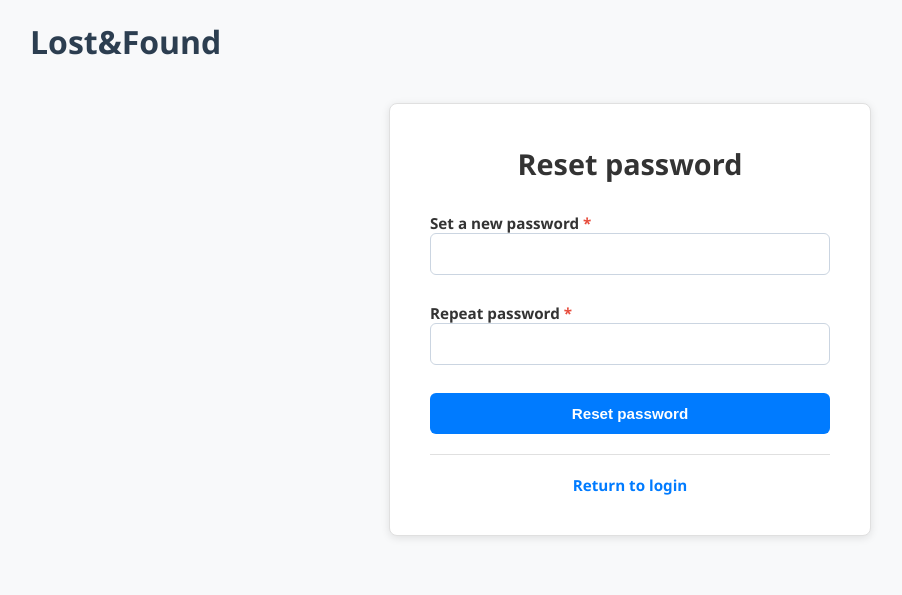
After one commit to entropy64t/LostAndFound_SchoolProject, a Flask app: page /reset/link in a window 1280 px wide. The commit adds this page. Shown: the top 595 px of the page, without its empty margins (10-912 px from the left). Run offline with Flask 3, Linux system fonts and the light colour scheme.

Commit message:
Password reset functionality

```diff
--- a/db_init/db_init.sql
+++ b/db_init/db_init.sql
@@ -22,6 +22,8 @@ CREATE TABLE users (
 	password text NOT NULL,
 	otp text,
 	otp_creation timestamptz,
+	pwreset text,
+	pwreset_creation timestamptz,
 	account_verified boolean NOT NULL,
 	grade integer REFERENCES grades(id)
 );
--- a/routes.py
+++ b/routes.py
@@ -17,7 +17,7 @@ from app import app, db, login_manager, babel
 from models import Report, Grade, get_grade
 from user import User, get_user, find_by_email, create_user
 
-from verification import send_message_email, verify_domain
+from verification import send_message_email, send_pwreset, verify_domain
 
 from flask_babel import gettext as lang
 
@@ -89,6 +89,44 @@ def login():
 
         return redirect(next or url_for("index"))
     return render_template("login.html")
+
+@app.route('/reset', methods=['GET', 'POST'])
+def reset_password():
+    if request.method == "POST":
+        receiver_address = request.form["email"]
+        user = find_by_email(receiver_address)
+        if user != None:
+            otp_plaintext = ""
+            for i in range(16): # OTP length
+                otp_plaintext += secrets.choice(string.digits)
+            pw_reset_url = url_for("check_pwreset", otp=otp_plaintext, email=receiver_address, _external=True)
+            user.set_pwreset(otp_plaintext)
+            db.session.commit()
+            send_pwreset(receiver_address, pw_reset_url)
+        return redirect(url_for("reset_password", msg="sent"))
+
+    return render_template("pwreset/index.html")
+
+@app.route('/reset/link', methods=['GET', 'POST'])
+def check_pwreset():
+    if request.method == "POST":
+        email = request.args.get("email")
+        otp = request.args.get("otp")
+        password = request.form["password"]
+        password_repeat = request.form["password-repeat"]
+        if password != password_repeat:
+            return redirect(url_for("check_pwreset", msg="pwdnomatch", email=email, otp=otp))
+        user = find_by_email(email)
+        if user == None:
+            return redirect(url_for("reset_password"))
+        if not user.check_pwreset(otp):
+            return redirect(url_for("reset_password", msg="wrongotp"))
+        user.set_password(password)
+        db.session.commit()
+        login_user(user)
+        return redirect(url_for("index"))
+
+    return render_template("pwreset/check.html")
 
 @app.route('/logout', methods=['GET', 'POST'])
 @login_required
--- a/templates/login.html
+++ b/templates/login.html
@@ -32,6 +32,7 @@
             </form>
             <div class="auth-footer">
 		    <p>Don't have an account? <a href="{{ url_for('create_account', email=email, next=request.args.get('next')) }}">Create one</a></p>
+		    <p>Forgot your password? <a href="{{ url_for('reset_password') }}">Reset it</a></p>
             </div>
         </div>
     </div>
--- /dev/null
+++ b/templates/pwreset/check.html
@@ -0,0 +1,40 @@
+<!DOCTYPE html>
+<html lang="en">
+
+<head>
+    {% include "common_head.html" %}
+    <link rel="stylesheet" href="{{ url_for('static', filename='auth.css') }}">
+    <title>Reset password</title>
+</head>
+
+<body>
+    <div class="container">
+        <h1>Lost&amp;Found</h1>
+        <div class="auth-wrapper">
+            <h1>Reset password</h1>
+            <form class="auth-form" method="post">
+                <div class="form-group">
+                    <label>
+                        Set a new password {% include "required.html" %}
+                        <input type="password" name="password" required>
+                    </label>
+                </div>
+                <div class="form-group">
+                    <label>
+                        Repeat password {% include "required.html" %}
+                        <input type="password" name="password-repeat" required>
+                    </label>
+                </div>
+                <button type="submit" class="btn-primary">Reset password</button>
+		{% if request.args.get("msg") == "pwdnomatch" %}
+		    <p class="auth-fail-message">Passwords don't match</p>
+		{% endif %}
+            </form>
+            <div class="auth-footer">
+		    <p><a href="{{ url_for('login') }}">Return to login</a></p>
+            </div>
+        </div>
+    </div>
+</body>
+
+</html>
--- a/templates/verification/check.html
+++ b/templates/verification/check.html
@@ -4,7 +4,7 @@
 <head>
     {% include "common_head.html" %}
     <link rel="stylesheet" href="{{ url_for('static', filename='auth.css') }}">
-    <title>Lost&Found</title>
+    <title>Account verification</title>
 </head>
 
 <body>
@@ -20,7 +20,7 @@
                        	Verification code
 			<input type="text" name="otp" required>
                 </div>
-                <button type="submit" class="btn-primary">Login</button>
+                <button type="submit" class="btn-primary">Submit</button>
                 {% if request.args.get("msg") == "wrongotp" %}
 		    <p class="auth-fail-message">The entered code is incorrect or it has expired.</p>
 		{% endif %}
--- a/templates/verification/index.html
+++ b/templates/verification/index.html
@@ -4,7 +4,7 @@
 <head>
     {% include "common_head.html" %}
     <link rel="stylesheet" href="{{ url_for('static', filename='auth.css') }}">
-    <title>Lost&Found</title>
+    <title>Account verification</title>
 </head>
 
 <body>
@@ -22,7 +22,7 @@
 			This address is used only used to verify your account and must be in the (v-lo.krakow.pl) domain.
                     </label>
                 </div>
-                <button type="submit" class="btn-primary">Login</button>
+                <button type="submit" class="btn-primary">Verify</button>
                 {% if request.args.get("msg") == "wrongdomain" %}
 		    <p class="auth-fail-message">The entered e-mail address isn't in the appropriate domain.</p>
 		{% endif %}
```
Also changed, not shown: templates/pwreset/index.html (added, +36 -0 lines), user.py (+13 -0 lines), verification.py (+16 -4 lines).
